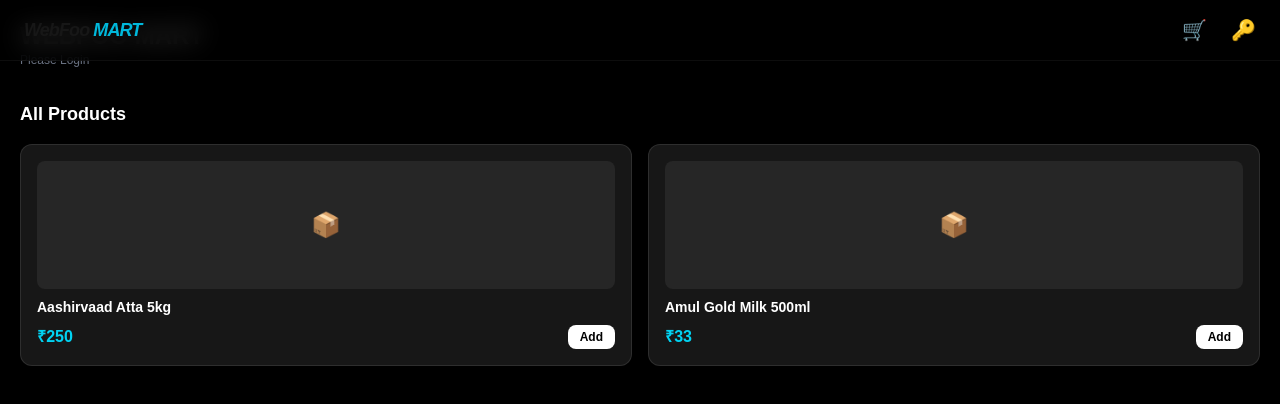
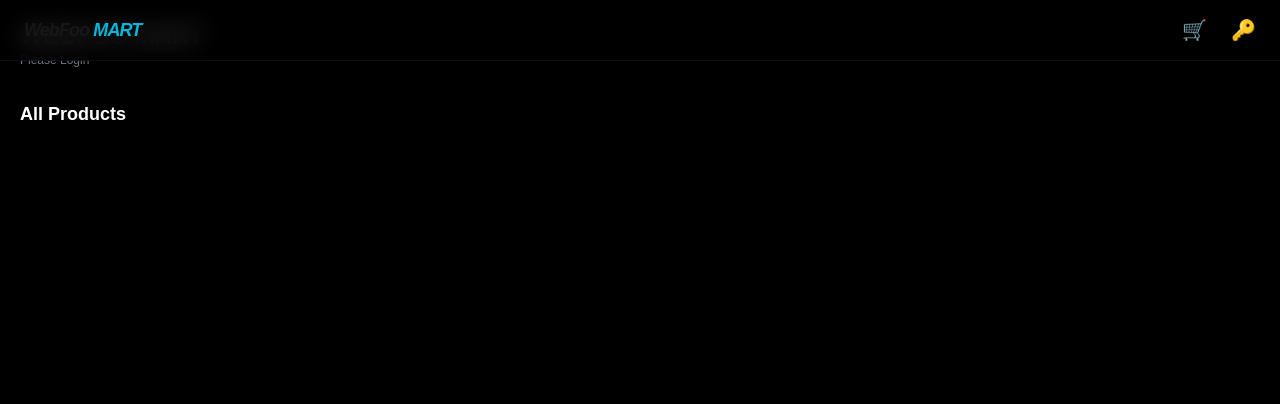
Before and after one commit to shinchanisnew3115-jpg/webfoo-mart, a Next.js app: page / in a window 1280 px wide. Shown: the top 404 px of the page. Built offline with nearby package versions, Linux system fonts and the light colour scheme.

Commit message:
UI Final Fix

```diff
--- a/app/state/useStore.ts
+++ b/app/state/useStore.ts
@@ -1,7 +1,6 @@
 "use client"
 import { create } from 'zustand';
 
-// --- TYPES ---
 export interface Item {
   id: number;
   name: string;
@@ -27,38 +26,25 @@
   time: string;
 }
 
-// --- INTERFACE (Isme saare missing functions hain) ---
 interface AppState {
   stores: Store[];
-  cart: { item: Item; quantity: number }[];
+  cart: { id: number; name: string; price: number; quantity: number }[];
   isLoggedIn: boolean;
   currentUser: { name: string; address: string } | null;
   orders: Order[];
-
-  // Basic Actions
   login: (name: string, address: string) => void;
   addToCart: (item: Item) => void;
+  removeFromCart: (itemId: number) => void;
+  updateCartQuantity: (itemId: number, quantity: number) => void;
   updateOrderStatus: (orderId: string, status: Order['status']) => void;
-
-  // Admin Actions (Jo error de rahe the)
   addStore: (name: string) => void;
   addItem: (storeId: number, item: Omit<Item, 'id'>) => void;
   toggleStock: (storeId: number, itemId: number) => void;
   updateValue: (storeId: number, itemId: number, field: keyof Item, value: any) => void;
 }
 
-// --- STORE IMPLEMENTATION ---
 export const useStore = create<AppState>((set) => ({
-  stores: [
-    {
-      id: 1,
-      name: "WebFoo Grocery",
-      items: [
-        { id: 101, name: "Aashirvaad Atta 5kg", price: 250, discount: 20, isOutOfStock: false },
-        { id: 102, name: "Amul Gold Milk 500ml", price: 33, discount: 0, isOutOfStock: false },
-      ],
-    },
-  ],
+  stores: [{ id: 1, name: "WebFoo Grocery", items: [] }],
   cart: [],
   isLoggedIn: false,
   currentUser: null,
@@ -66,32 +52,37 @@
 
   login: (name, address) => set({ isLoggedIn: true, currentUser: { name, address } }),
 
-  addToCart: (item) => set((state) => ({ cart: [...state.cart, { item, quantity: 1 }] })),
+  addToCart: (item) => set((state) => {
+    const existing = state.cart.find(i => i.id === item.id);
+    if (existing) {
+      return { cart: state.cart.map(i => i.id === item.id ? { ...i, quantity: i.quantity + 1 } : i) };
+    }
+    return { cart: [...state.cart, { id: item.id, name: item.name, price: item.price, quantity: 1 }] };
+  }),
+
+  removeFromCart: (itemId) => set((state) => ({
+    cart: state.cart.filter(i => i.id !== itemId)
+  })),
+
+  updateCartQuantity: (itemId, quantity) => set((state) => ({
+    cart: state.cart.map(i => i.id === itemId ? { ...i, quantity: Math.max(1, quantity) } : i)
+  })),
 
   updateOrderStatus: (orderId, status) => set((state) => ({
     orders: state.orders.map(o => o.id === orderId ? { ...o, status } : o)
   })),
 
-  // Admin Logic
-  addStore: (name) => set((state) => ({
-    stores: [...state.stores, { id: Date.now(), name, items: [] }]
-  })),
+  addStore: (name) => set((state) => ({ stores: [...state.stores, { id: Date.now(), name, items: [] }] })),
 
   addItem: (storeId, newItem) => set((state) => ({
-    stores: state.stores.map(s => s.id === storeId
-      ? { ...s, items: [...s.items, { ...newItem, id: Date.now() }] }
-      : s)
+    stores: state.stores.map(s => s.id === storeId ? { ...s, items: [...s.items, { ...newItem, id: Date.now() }] } : s)
   })),
 
   toggleStock: (storeId, itemId) => set((state) => ({
-    stores: state.stores.map(s => s.id === storeId
-      ? { ...s, items: s.items.map(i => i.id === itemId ? { ...i, isOutOfStock: !i.isOutOfStock } : i) }
-      : s)
+    stores: state.stores.map(s => s.id === storeId ? { ...s, items: s.items.map(i => i.id === itemId ? { ...i, isOutOfStock: !i.isOutOfStock } : i) } : s)
   })),
 
   updateValue: (storeId, itemId, field, value) => set((state) => ({
-    stores: state.stores.map(s => s.id === storeId
-      ? { ...s, items: s.items.map(i => i.id === itemId ? { ...i, [field]: value } : i) }
-      : s)
+    stores: state.stores.map(s => s.id === storeId ? { ...s, items: s.items.map(i => i.id === itemId ? { ...i, [field]: value } : i) } : s)
   })),
 }));
```
